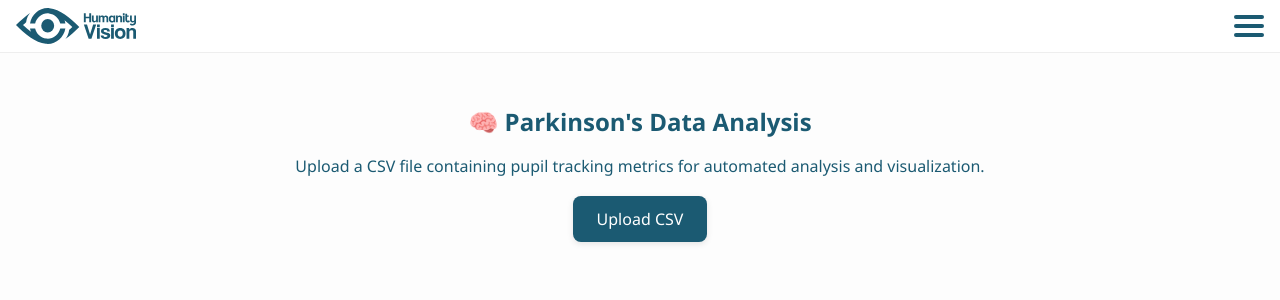
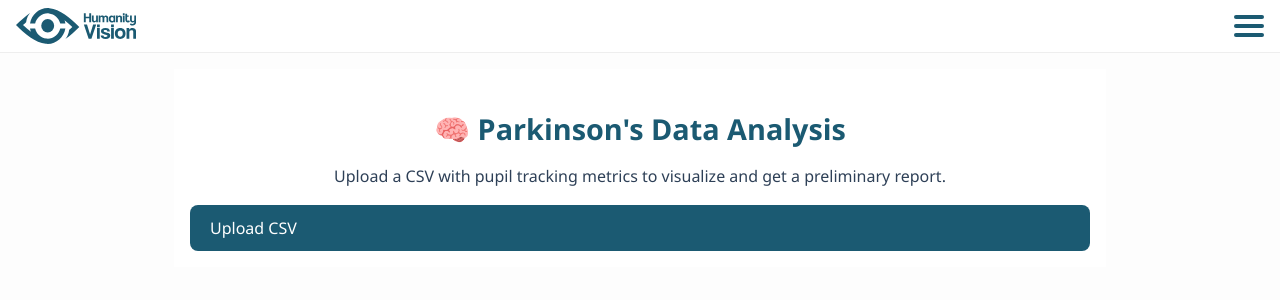
Before and after one commit to Delondthedark/Pupil_App, a React (Create React App) app in the folder frontend/: page /parkinson in a window 1280 px wide. Shown: the top 300 px of the page. Built offline with nearby package versions, Linux system fonts and the light colour scheme.

Commit message:
Update ParkinsonAnalysis.jsx

```diff
--- a/frontend/src/pages/ParkinsonAnalysis.jsx
+++ b/frontend/src/pages/ParkinsonAnalysis.jsx
@@ -1,5 +1,28 @@
-// frontend/src/pages/ParkinsonAnalysis.jsx
 import React, { useState } from 'react';
+import { Line } from 'react-chartjs-2';
+import { saveAs } from 'file-saver';
+import {
+  Chart as ChartJS,
+  LineElement,
+  PointElement,
+  LinearScale,
+  TimeScale,
+  Title,
+  Tooltip,
+  Legend,
+  CategoryScale
+} from 'chart.js';
+
+ChartJS.register(
+  LineElement,
+  PointElement,
+  LinearScale,
+  TimeScale,
+  Title,
+  Tooltip,
+  Legend,
+  CategoryScale
+);
 
 const ParkinsonAnalysis = () => {
   const [csvData, setCsvData] = useState(null);
@@ -32,28 +55,98 @@ const ParkinsonAnalysis = () => {
     setCsvData(data);
   };
 
+  const exportCSV = () => {
+    const blob = new Blob([JSON.stringify(csvData, null, 2)], { type: 'application/json' });
+    saveAs(blob, 'parkinson_analysis.json');
+  };
+
+  const getColumnStats = (key) => {
+    if (!csvData) return {};
+    const values = csvData.map((d) => parseFloat(d[key])).filter((v) => !isNaN(v));
+    const avg = values.reduce((a, b) => a + b, 0) / values.length;
+    const std = Math.sqrt(values.reduce((sum, v) => sum + Math.pow(v - avg, 2), 0) / values.length);
+    return { avg: avg.toFixed(2), std: std.toFixed(2) };
+  };
+
+  const preliminaryDiagnosis = () => {
+    if (!csvData) return null;
+    const left = getColumnStats('Left Pupil Size (mm)');
+    const right = getColumnStats('Right Pupil Size (mm)');
+    const diff = Math.abs(left.avg - right.avg);
+
+    if (diff > 0.5 || left.std < 0.1 || right.std < 0.1) {
+      return '⚠️ Irregularity detected. Recommend specialist review.';
+    } else {
+      return '✅ No major anomalies detected. Stable pupil response.';
+    }
+  };
+
+  const generateChartData = () => {
+    const frames = csvData.map((d) => d['Frame Number']);
+    const left = csvData.map((d) => parseFloat(d['Left Pupil Size (mm)']));
+    const right = csvData.map((d) => parseFloat(d['Right Pupil Size (mm)']));
+    return {
+      labels: frames,
+      datasets: [
+        {
+          label: 'Left Pupil Size',
+          data: left,
+          borderColor: '#1B5A72',
+          fill: false
+        },
+        {
+          label: 'Right Pupil Size',
+          data: right,
+          borderColor: '#4ED8C3',
+          fill: false
+        }
+      ]
+    };
+  };
+
   return (
     <div style={styles.container}>
       <h2 style={styles.title}>🧠 Parkinson's Data Analysis</h2>
-      <p style={styles.text}>
-        Upload a CSV file containing pupil tracking metrics for automated analysis and visualization.
+      <p style={styles.subtitle}>
+        Upload a CSV with pupil tracking metrics to visualize and get a preliminary report.
       </p>
 
-      <input
-        type="file"
-        accept=".csv"
-        onChange={handleFileChange}
-        style={{ display: 'none' }}
-        id="csv-upload"
-      />
-      <label htmlFor="csv-upload" style={styles.button}>
-        Upload CSV
-      </label>
-
-      {filename && <p style={styles.file}>📄 {filename}</p>}
+      <input type="file" accept=".csv" onChange={handleFileChange} style={{ display: 'none' }} id="csv-upload" />
+      <label htmlFor="csv-upload" style={styles.button}>Upload CSV</label>
+      {filename && <p style={styles.filename}>📄 {filename}</p>}
 
       {csvData && (
-        <div style={styles.tableContainer}>
+        <>
+          <div style={styles.cardRow}>
+            {[
+              { label: 'Left Pupil Avg', value: getColumnStats('Left Pupil Size (mm)').avg },
+              { label: 'Right Pupil Avg', value: getColumnStats('Right Pupil Size (mm)').avg },
+              { label: 'Left Std Dev', value: getColumnStats('Left Pupil Size (mm)').std },
+              { label: 'Right Std Dev', value: getColumnStats('Right Pupil Size (mm)').std }
+            ].map((card, i) => (
+              <div key={i} style={styles.card}>
+                <div style={styles.cardLabel}>{card.label}</div>
+                <div style={styles.cardValue}>{card.value}</div>
+              </div>
+            ))}
+          </div>
+
+          <div style={styles.diagnosisBox}>
+            <strong>Preliminary Diagnosis:</strong> {preliminaryDiagnosis()}
+          </div>
+
+          <div style={styles.chartContainer}>
+            <Line data={generateChartData()} options={{
+              responsive: true,
+              plugins: { legend: { position: 'top' } },
+              scales: {
+                x: { title: { display: true, text: 'Frame Number' } },
+                y: { title: { display: true, text: 'Pupil Size (mm)' } }
+              }
+            }} />
+          </div>
+
+          <div style={styles.tableWrapper}>
             <table style={styles.table}>
               <thead>
                 <tr>
@@ -74,6 +167,13 @@ const ParkinsonAnalysis = () => {
             </table>
             <p style={styles.note}>Showing first 10 rows for preview.</p>
           </div>
+
+          <div style={{ textAlign: 'center', marginTop: '30px' }}>
+            <button onClick={exportCSV} style={styles.downloadButton}>
+              ⬇️ Download JSON
+            </button>
+          </div>
+        </>
       )}
     </div>
   );
@@ -82,62 +182,97 @@ const ParkinsonAnalysis = () => {
 const styles = {
   container: {
     padding: '1rem',
-    textAlign: 'center',
-    fontFamily: "'Segoe UI', 'Helvetica Neue', sans-serif",
+    fontFamily: 'Segoe UI, sans-serif',
+    background: '#ffffff',
+    color: '#2E4057',
+    maxWidth: 900,
+    margin: '0 auto'
   },
   title: {
-    fontSize: '24px',
-    fontWeight: 600,
+    fontSize: '1.8rem',
     color: '#1B5A72',
-    marginBottom: '0.5rem',
+    textAlign: 'center',
+    marginBottom: '0.5rem'
   },
-  text: {
-    fontSize: '16px',
-    marginBottom: '1rem',
+  subtitle: {
+    fontSize: '1rem',
+    textAlign: 'center',
+    marginBottom: '1rem'
   },
   button: {
-    display: 'inline-block',
     backgroundColor: '#1B5A72',
     color: '#fff',
-    padding: '0.75rem 1.5rem',
+    padding: '0.75rem 1.25rem',
+    fontSize: '1rem',
     borderRadius: '8px',
-    fontSize: '16px',
-    fontWeight: 500,
     cursor: 'pointer',
-    boxShadow: '0 2px 6px rgba(0,0,0,0.1)',
+    display: 'block',
+    margin: '0 auto'
   },
-  file: {
-    marginTop: '1rem',
-    fontSize: '14px',
-    color: '#444',
+  filename: {
+    textAlign: 'center',
     fontStyle: 'italic',
+    marginTop: '0.5rem'
   },
-  tableContainer: {
+  cardRow: {
+    display: 'flex',
+    flexWrap: 'wrap',
+    justifyContent: 'center',
+    gap: '12px',
+    marginTop: '1.5rem'
+  },
+  card: {
+    backgroundColor: '#D9F1FF',
+    padding: '16px',
+    borderRadius: '10px',
+    minWidth: '120px',
+    textAlign: 'center',
+    color: '#2E4057',
+    flex: '1 0 40%',
+    maxWidth: '160px'
+  },
+  cardLabel: {
+    fontSize: '0.9rem'
+  },
+  cardValue: {
+    fontSize: '1.2rem',
+    fontWeight: 'bold'
+  },
+  diagnosisBox: {
+    background: '#fffbe6',
+    padding: '1rem',
+    border: '1px solid #ffd66b',
+    borderRadius: '8px',
+    marginTop: '1.5rem',
+    textAlign: 'center',
+    fontSize: '1rem'
+  },
+  chartContainer: {
+    marginTop: '2rem'
+  },
+  tableWrapper: {
     marginTop: '2rem',
-    overflowX: 'auto',
+    overflowX: 'auto'
   },
   table: {
     width: '100%',
-    maxWidth: '800px',
-    margin: '0 auto',
     borderCollapse: 'collapse',
-    fontSize: '14px',
+    fontSize: '0.9rem'
   },
   note: {
-    marginTop: '1rem',
+    marginTop: '0.5rem',
     fontSize: '13px',
-    color: '#888',
+    color: '#888'
   },
-  th: {
-    backgroundColor: '#f0f0f0',
-    fontWeight: '600',
-    padding: '8px',
-    border: '1px solid #ccc',
-  },
-  td: {
-    padding: '8px',
-    border: '1px solid #ccc',
-  },
+  downloadButton: {
+    padding: '12px 24px',
+    fontSize: '1rem',
+    borderRadius: '6px',
+    border: 'none',
+    background: '#1B5A72',
+    color: 'white',
+    cursor: 'pointer'
+  }
 };
 
 export default ParkinsonAnalysis;
```
Lines whose indentation alone changed are shown as unchanged.
